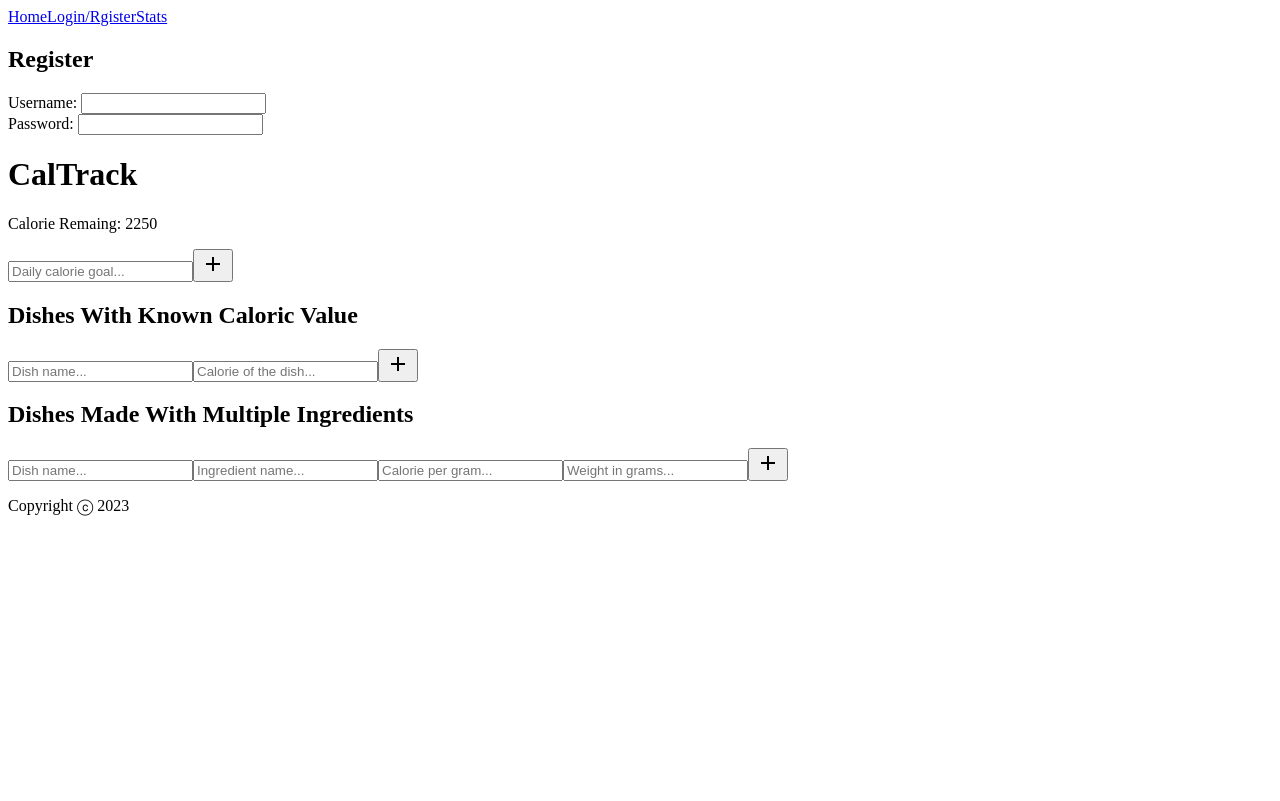
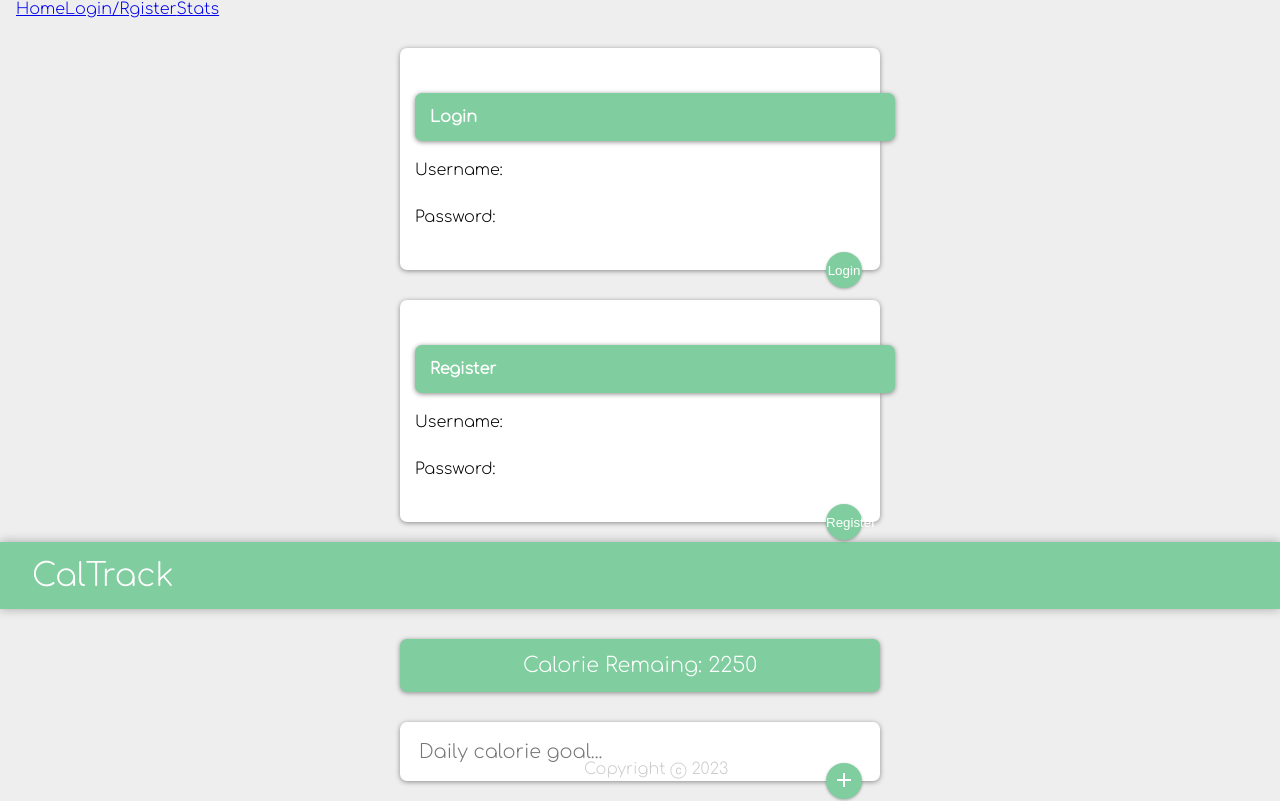
Before and after one commit to Seal5/CalTrack, a React (Create React App) app in the folder client/: page /auth in a window 1280 px wide. Shown: the top 801 px of the page. Built offline with nearby package versions, Linux system fonts and the light colour scheme.

Commit message:
Authentication Function

```diff
--- a/client/public/styles.css
+++ b/client/public/styles.css
@@ -1,4 +1,4 @@
-/* @import url('https://fonts.googleapis.com/css2?family=Comfortaa:wght@300&display=swap');
+@import url('https://fonts.googleapis.com/css2?family=Comfortaa:wght@300&display=swap');
 
 * {
   padding: 0;
@@ -143,4 +143,4 @@ form button {
   box-shadow: 0 1px 3px rgba(0, 0, 0, 0.3);
   cursor: pointer;
   outline: none;
-} */
+}
--- a/client/src/Components/pages/Auth.jsx
+++ b/client/src/Components/pages/Auth.jsx
@@ -1,31 +1,109 @@
 import React, { useState } from "react";
+import axios from "axios";
+import { useCookies } from "react-cookie";
+import { useNavigate } from 'react-router-dom'
+
 
 export const Auth = () => {
-    return <div className="auth">
+    return (
+    <div className="auth">
         <Login />
         <Register />
-    </div>;
-}
+    </div>
+    );
+};
 
 const Login = () => {
-    return <div></div>;
+    const [username, setUsername] = useState("");
+    const [password, setPassword] = useState("");
+
+    const [_, setCookies] = useCookies(["access_token"])
+    const navigate = useNavigate()
+
+    const handleSubmit = async(event) => {
+        event.preventDefault();
+        try {
+            const response = await axios.post("http://localhost:3001/auth/login", {
+                username,
+                password,
+            });
+
+            setCookies("acess_token", response.data.token);
+            window.localStorage.setItem("userID", response.data.userID);
+            navigate("/")
+        } catch (err) {
+            console.error(err)
+        }
+    }
+    return (
+      <div className="auth-container">
+        <Form
+            username={username}
+            setUsername={setUsername}
+            setPassword={setPassword}
+            title="Login"
+            onSubmit={handleSubmit}
+        />
+      </div>
+    );
 };
 
 const Register = () => {
     const [username, setUsername] = useState("")
     const [password, setPassword] = useState("")
+
+    const [_, setCookies] = useCookies(["access_token"]);
+    const navigate = useNavigate();
+
+    const handleSubmit = async (event) => {
+        event.preventDefault();
+        try {
+            await axios.post("http://localhost:3001/auth/register", {
+                username,
+                password,
+            });
+            alert("Registration Completed! Now you may login.");
+        } catch (err) {
+            console.error(err)
+        }
+    };
+
+    return (
+        <Form
+            username={username}
+            setUsername={setUsername}
+            password={password}
+            setPassword={setPassword}
+            title="Register"
+            onSubmit={handleSubmit}
+        />
+    );
+};
+
+const Form  = ({ username, setUsername, password, setPassword, title, onSubmit}) => {
     return (
       <div className="auth-container">
-            <form>
-                <h2> Register </h2>
-                <div className="register">
+        <form onSubmit={onSubmit}>
+          <h2> {title} </h2>
+          <div className= "namebox">
             <label htmlFor="username"> Username: </label>
-                    <input type="text" id="username" value={username} onChange={(event) =>  setUsername(event.target.value)}/>
+            <input
+              type="text"
+              id="username"
+              value={username}
+              onChange={(event) => setUsername(event.target.value)}
+            />
           </div>
-                <div className="register">
+          <div className= "namebox">
             <label htmlFor="password"> Password: </label>
-                    <input type="text" id="password" value={password} onChange={(event) =>  setPassword(event.target.value)}/>
+            <input
+              type="password"
+              id="password"
+              value={password}
+              onChange={(event) => setPassword(event.target.value)}
+            />
           </div>
+          <button type="submit"> {title} </button>
         </form>
       </div>
     );
```
Lines whose indentation alone changed are shown as unchanged.
